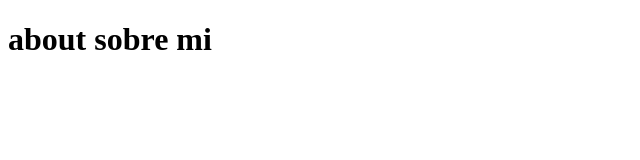
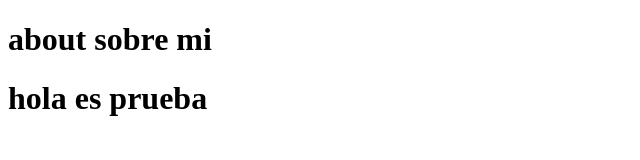
Before and after one commit to lilig78/clases, a plain HTML site: page about.html in a window 1280 px wide. Shown: the whole page, without its empty margins (0-640 px from the left). Drawn offline with Linux system fonts and the light colour scheme.

Commit message:
cambio en readmen

```diff
--- a/about.html
+++ b/about.html
@@ -8,5 +8,6 @@
 <body>
 
     <h1>about sobre mi</h1>
+    <h1>hola es prueba</h1>
 </body>
 </html>
```
Also changed, not shown: 1 other file.
